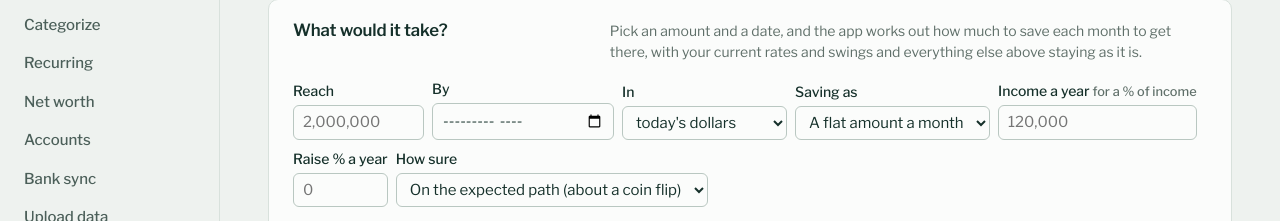
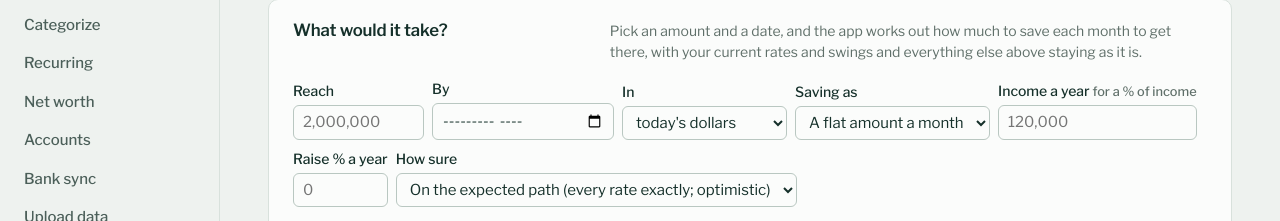
Before and after one commit to AeroPoint/AP-BalancePoint, a Flask app: page /projection in a window 1280 px wide. Shown: the part 314-535 px from the top of the page. Run offline with Flask 3, Linux system fonts and the light colour scheme; data that the repository does not hold is empty.

Commit message:
What would it take: a true coin flip (half the futures); the expected path labeled as optimistic
Co-Authored-By: Claude Opus 5.5 <noreply@anthropic.com>

```diff
--- a/budget/projection.py
+++ b/budget/projection.py
@@ -202,7 +202,10 @@ def lump_sums(setup, ids):
 # How the monthly saving is set: a flat amount; a % of an income (a yearly amount, growing by a raise each
 # year); or a % of what the Plan's month has left over (its surplus, moved out of the spending account).
 BASIS = {"flat": "a flat amount", "income": "a % of income", "savings": "a % of what you save"}
-CONFIDENCE = {"expected": "on the expected path", "0.75": "in 3 of 4 futures", "0.9": "in 9 of 10 futures"}
+# "expected" is every rate exactly: better than most futures, since swings cost growth (down 20% then up 20%
+# leaves 96%). "0.5" is a true coin flip: half the futures do better.
+CONFIDENCE = {"expected": "on the expected path", "0.5": "in half the futures", "0.75": "in 3 of 4 futures",
+              "0.9": "in 9 of 10 futures"}
 
 
 def _goal(setup, today, ids, kinds):
--- a/budget/templates/projection.html
+++ b/budget/templates/projection.html
@@ -106,7 +106,8 @@
       <label class="field"><span>Raise % a year</span><input name="raise" inputmode="decimal" size="4" value="{{ gs['raise'] or '' }}" placeholder="0"></label>
       <label class="field"><span>How sure</span>
         <select name="confidence">
-          <option value="expected"{% if gs.confidence == 'expected' %} selected{% endif %}>On the expected path (about a coin flip)</option>
+          <option value="expected"{% if gs.confidence == 'expected' %} selected{% endif %}>On the expected path (every rate exactly; optimistic)</option>
+          <option value="0.5"{% if gs.confidence == '0.5' %} selected{% endif %}>Half the futures (a true coin flip)</option>
           <option value="0.75"{% if gs.confidence == '0.75' %} selected{% endif %}>3 in 4 futures</option>
           <option value="0.9"{% if gs.confidence == '0.9' %} selected{% endif %}>9 in 10 futures</option>
         </select></label>
@@ -251,7 +252,8 @@
     <li><b>Rates</b> come from an account's own history once it has 3 years of balances, otherwise from a typical figure for its kind.
       Change any of them below. "Swings" is volatility: how far a year usually lands from the average (about 15 for a stock fund, 0 for cash).</li>
     <li><b>What would it take</b> reruns those same futures with a monthly amount added, split across the accounts you pick, and finds the smallest amount
-      that reaches the goal on the expected path, or in 3 of 4 or 9 of 10 futures. A goal in today's dollars is raised by inflation
+      that reaches the goal on the expected path, or in half, 3 of 4 or 9 of 10 futures. The expected path is
+      optimistic: with swings, a typical future ends below it (down 20% then up 20% leaves 96%), so half the futures is the true coin flip. A goal in today's dollars is raised by inflation
       ({{ p.inflation }}% a year) to the dollars of that date first.</li>
     <li><b>It's an estimate:</b> real markets have streaks and crashes bigger than this model's, and rates of the past don't promise the future.
       Use it to compare choices, not as a promise.</li>
```
Also changed, not shown: tests/test_projection.py (+13 -0 lines), CHANGELOG.md, README.md.
